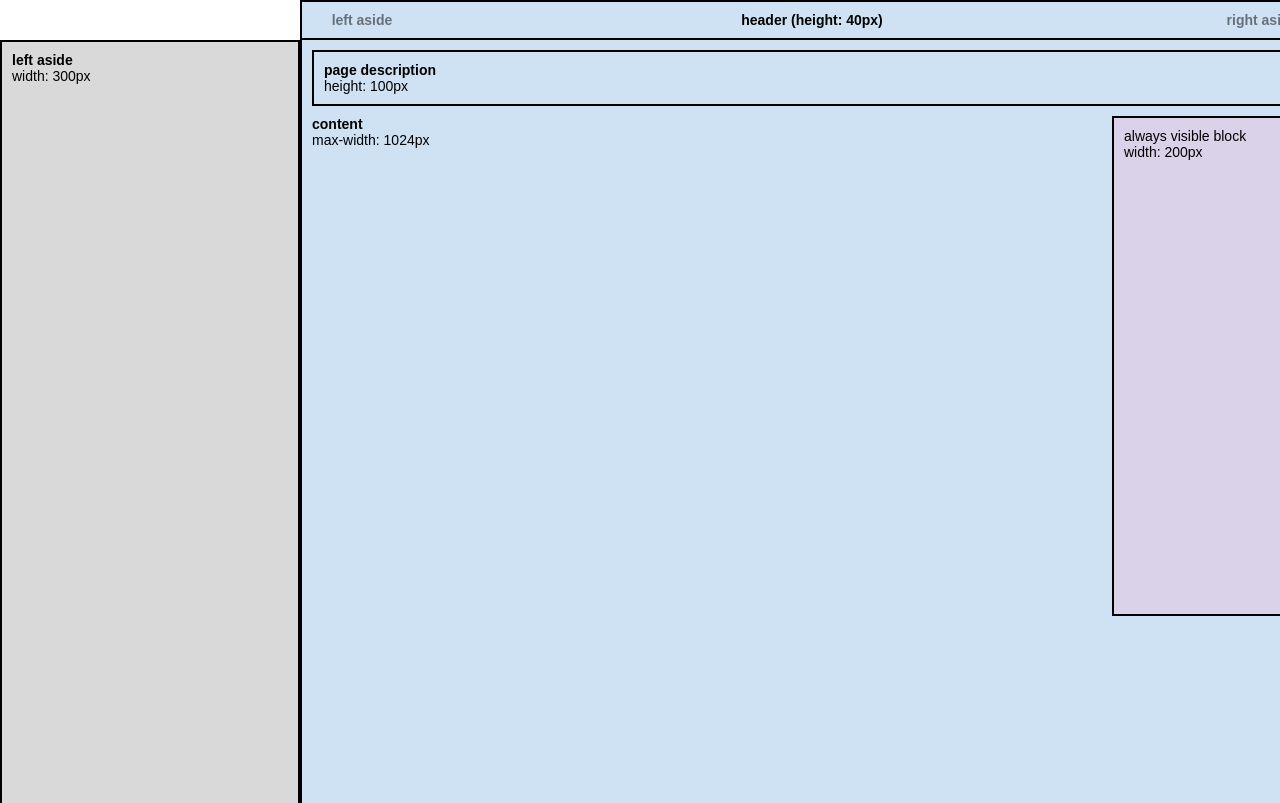
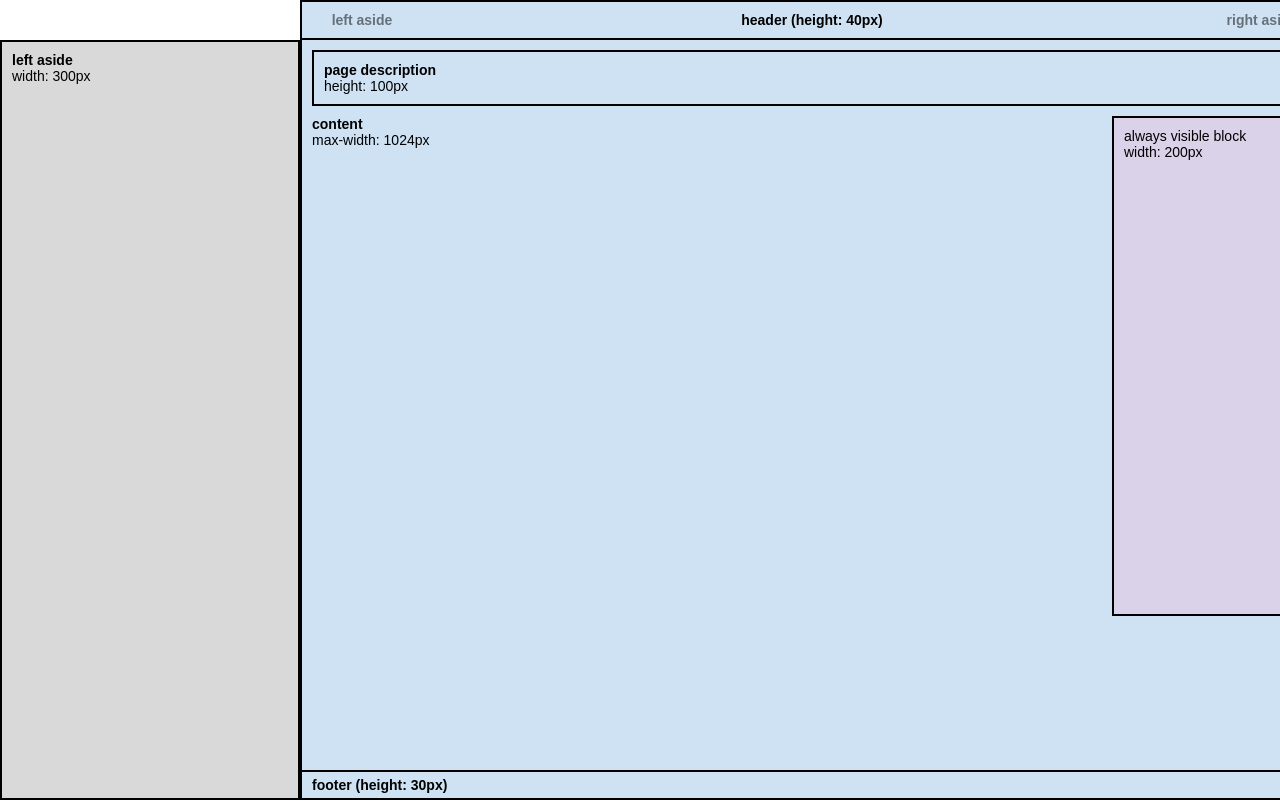
Before and after one commit to sas2job/tr-logic-llc, a website: page index.pug in a window 1280 px wide. Shown: the top 803 px of the page. Drawn offline with nearby package versions, Linux system fonts and the light colour scheme; files that its build step writes are made by us from their sources.

Commit message:
Убирает вспомогательную высоту у body

```diff
--- a/index.pug
+++ b/index.pug
@@ -5,7 +5,7 @@ html(lang="ru")
     meta(name="viewport", content="width=device-width, initial-scale=1, user-scalable=no")
     title Тестовое задание для TR Logic LLC
     link(href="css/style.min.css", rel="stylesheet")
-  body.page(style="height: 3000px")
+  body.page
     input.visually-hidden#toggle-aside-left(type="checkbox", checked)
     input.visually-hidden#toggle-aside-right(type="checkbox", checked)
     header.header.page__header
@@ -36,5 +36,5 @@ html(lang="ru")
       br
       | width: 300px
     footer.page__footer footer (height: 30px)
+    script(src="js/script.min.js")
     script(src="js/stickyfill.min.js")
-    script(src="js/script.min.js")
```
Also changed, not shown: build/index.html.
